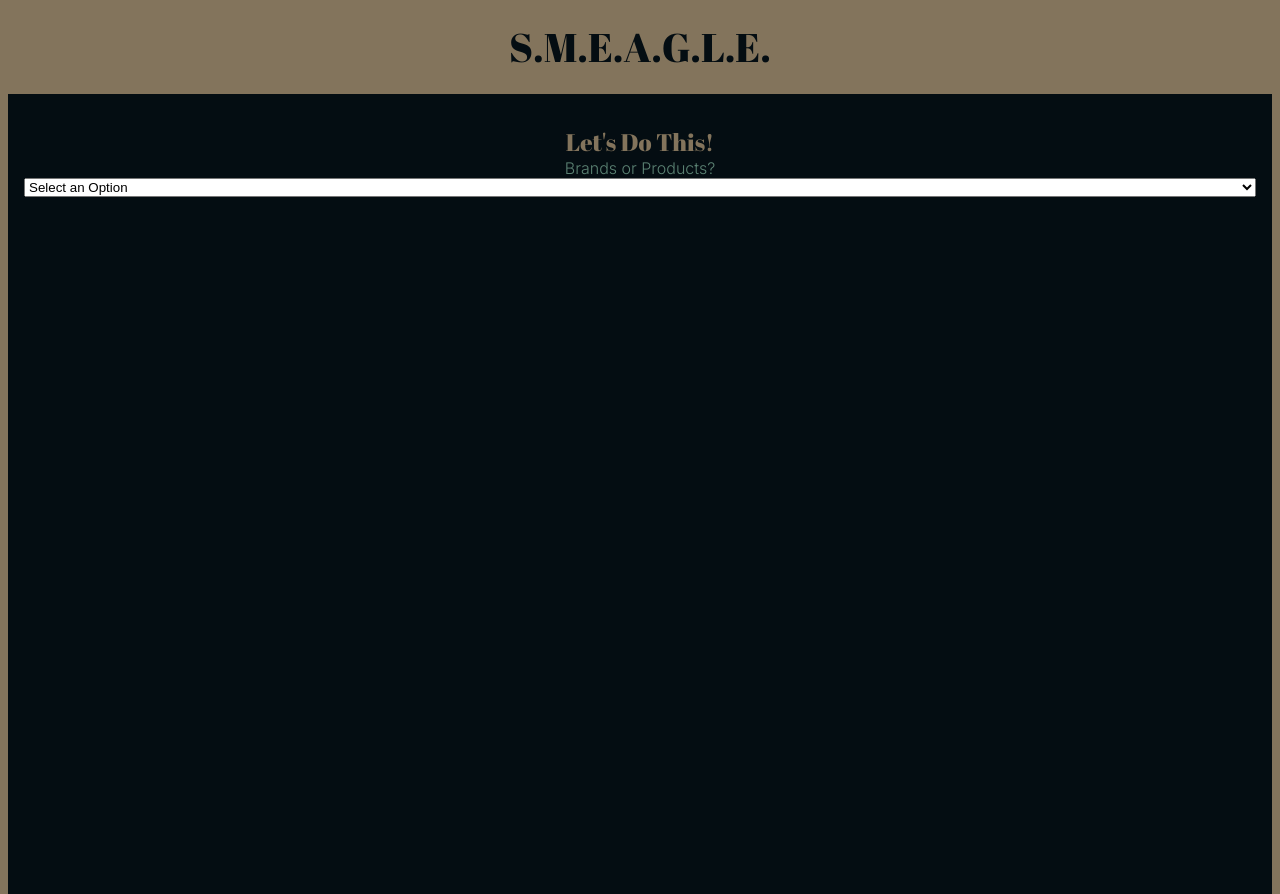
After one commit to TravisAlstrand/product_inventory_flask, a Flask app: page /get-started in a window 1280 px wide. The commit adds this page. Run offline with Flask 3, Linux system fonts and the light colour scheme.

Commit message:
added getting started page / js

```diff
--- a/app.py
+++ b/app.py
@@ -9,31 +9,9 @@ from modules.csv_to_db import add_csv_to_db
 def index():
   return render_template("index.html")
 
-# PRODUCTS
-@app.route("/browse-products")
-def browse_products():
-  return render_template("browse-prods.html")
-
-@app.route("/search-products")
-def search_products():
-  return render_template("search-prods.html")
-
-@app.route("/add-product")
-def add_product():
-  return render_template("add-prod.html")
-
-# BRANDS
-@app.route("/browse-brands")
-def browse_brands():
-  return render_template("browse-brands.html")
-
-@app.route("/search-brands")
-def search_brands():
-  return render_template("search-brands.html")
-
-@app.route("/add-brand")
-def add_brand():
-  return render_template("add-brand.html")
+@app.route("/get-started")
+def get_started():
+  return render_template("get-started.html")
 
 # 404
 @app.errorhandler(404)
--- a/static/app.js
+++ b/static/app.js
@@ -1 +1,26 @@
-console.log("ahh yeah boyeeee");
+const mainSelect1 = document.querySelector("#mainSelect1");
+const select2Div = document.querySelector("#serviceSelect");
+const mainSelect2 = select2Div.querySelector("#mainSelect2");
+const startSubmitBtn = document.querySelector("#startSubmitBtn");
+
+if (mainSelect1) {
+  mainSelect1.addEventListener("change", () => {
+    select2Div.style.display = "flex";
+    mainSelect2.value = "";
+    showBtn();
+  });
+}
+
+if (mainSelect2) {
+  mainSelect2.addEventListener("change", () => {
+    showBtn();
+  });
+}
+
+function showBtn() {
+  if (mainSelect2.value !== "" && mainSelect1.value !== "") {
+    startSubmitBtn.style.display = "flex";
+  } else {
+    startSubmitBtn.style.display = "none";
+  }
+}
--- a/static/styles.css
+++ b/static/styles.css
@@ -61,4 +61,14 @@ a {
   text-decoration: none;
 }
 
-/* HERO */
+/* GET STARTED PAGE */
+
+.label-input-div {
+  display: flex;
+  flex-direction: column;
+}
+
+.submit-btn,
+.service-select {
+  display: none;
+}
--- a/templates/add-brand.html
+++ /dev/null
@@ -1,3 +0,0 @@
-{% extends "layout.html" %} {% block content %}
-<h1>Add a New Brand</h1>
-{% endblock %}
--- a/templates/add-prod.html
+++ /dev/null
@@ -1,3 +0,0 @@
-{% extends "layout.html" %} {% block content %}
-<h1>Add a New Product</h1>
-{% endblock %}
--- a/templates/browse-brands.html
+++ /dev/null
@@ -1,3 +0,0 @@
-{% extends "layout.html" %} {% block content %}
-<h1>Browse Brands</h1>
-{% endblock %}
--- a/templates/browse-prods.html
+++ /dev/null
@@ -1,3 +0,0 @@
-{% extends "layout.html" %} {% block content %}
-<h1>Browse Products</h1>
-{% endblock %}
--- /dev/null
+++ b/templates/get-started.html
@@ -0,0 +1,27 @@
+{% extends "layout.html" %} {% block content %}
+<section>
+  <h2>Let's Do This!</h2>
+  <form>
+    <div class="label-input-div">
+      <label for="mainSelect1">Brands or Products?</label>
+      <select id="mainSelect1">
+        <option selected disabled hidden value="">Select an Option</option>
+        <option value="brands">Brands</option>
+        <option value="products">Products</option>
+      </select>
+    </div>
+    <div id="serviceSelect" class="label-input-div service-select">
+      <label for="mainSelect2">Okie Dokes, What Now?</label>
+      <select id="mainSelect2">
+        <option selected disabled hidden value="">Select an Option</option>
+        <option value="browse">Browse</option>
+        <option value="search">Search</option>
+        <option value="create">Create New</option>
+      </select>
+    </div>
+    <button type="submit" id="startSubmitBtn" class="btn submit-btn">
+      Submit
+    </button>
+  </form>
+</section>
+{% endblock %}
--- a/templates/index.html
+++ b/templates/index.html
@@ -6,7 +6,8 @@
   </p>
   <p>(Don't Google it, just trust me here...)</p>
 </section>
-<section class="services-container">
+<section class="home-container">
+  <a href="{{url_for('get_started')}}" class="btn">Get Started</a>
   <h2>For the Skeptical</h2>
   <a href="https://www.youtube.com/watch?v=xvFZjo5PgG0" target="_blank">
     See top Google Results for "Greatest Product Inventory Management System
--- a/templates/search-brands.html
+++ /dev/null
@@ -1,3 +0,0 @@
-{% extends "layout.html" %} {% block content %}
-<h1>Search Products</h1>
-{% endblock %}
--- a/templates/search-prods.html
+++ /dev/null
@@ -1,3 +0,0 @@
-{% extends "layout.html" %} {% block content %}
-<h1>Search Products</h1>
-{% endblock %}
```
